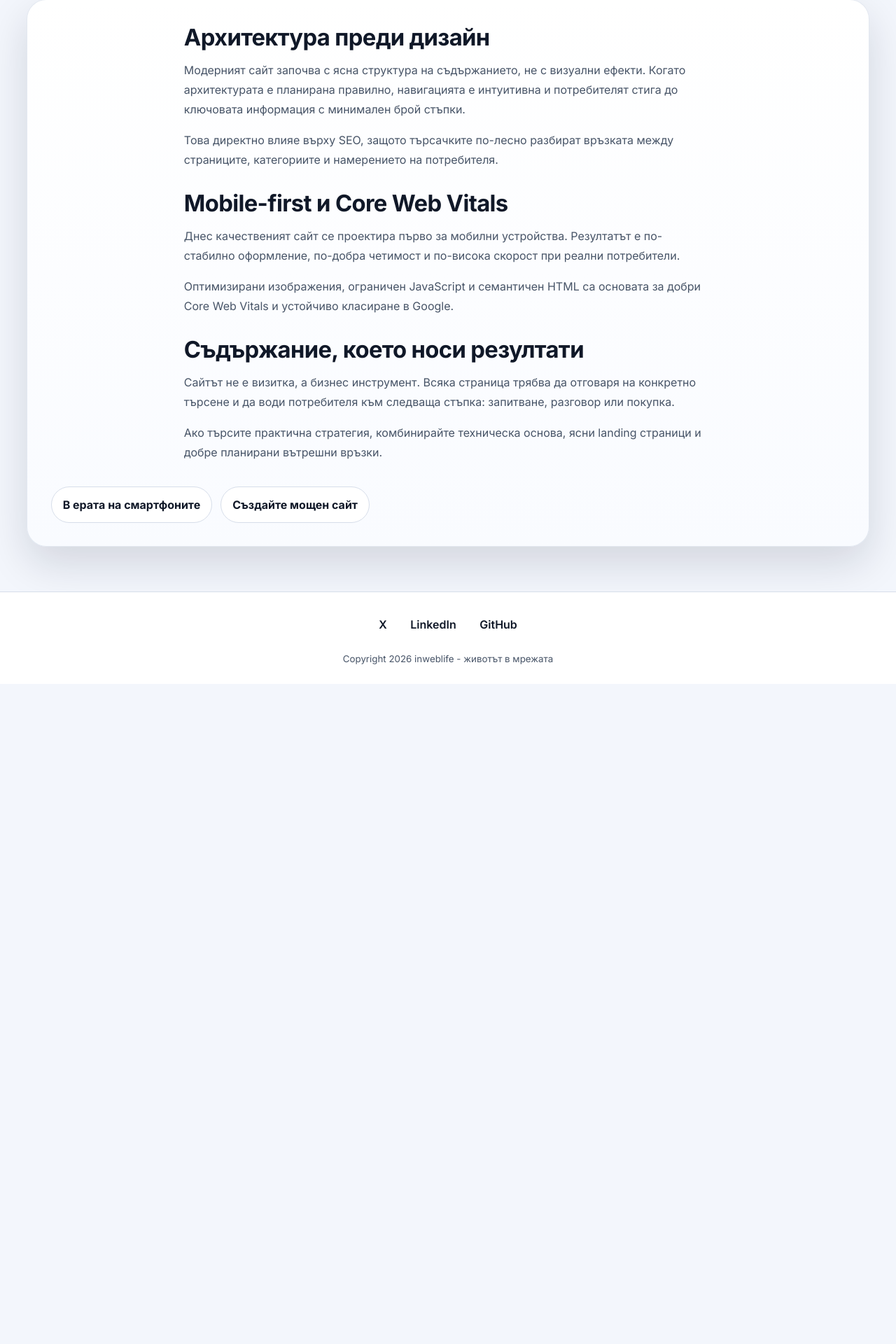
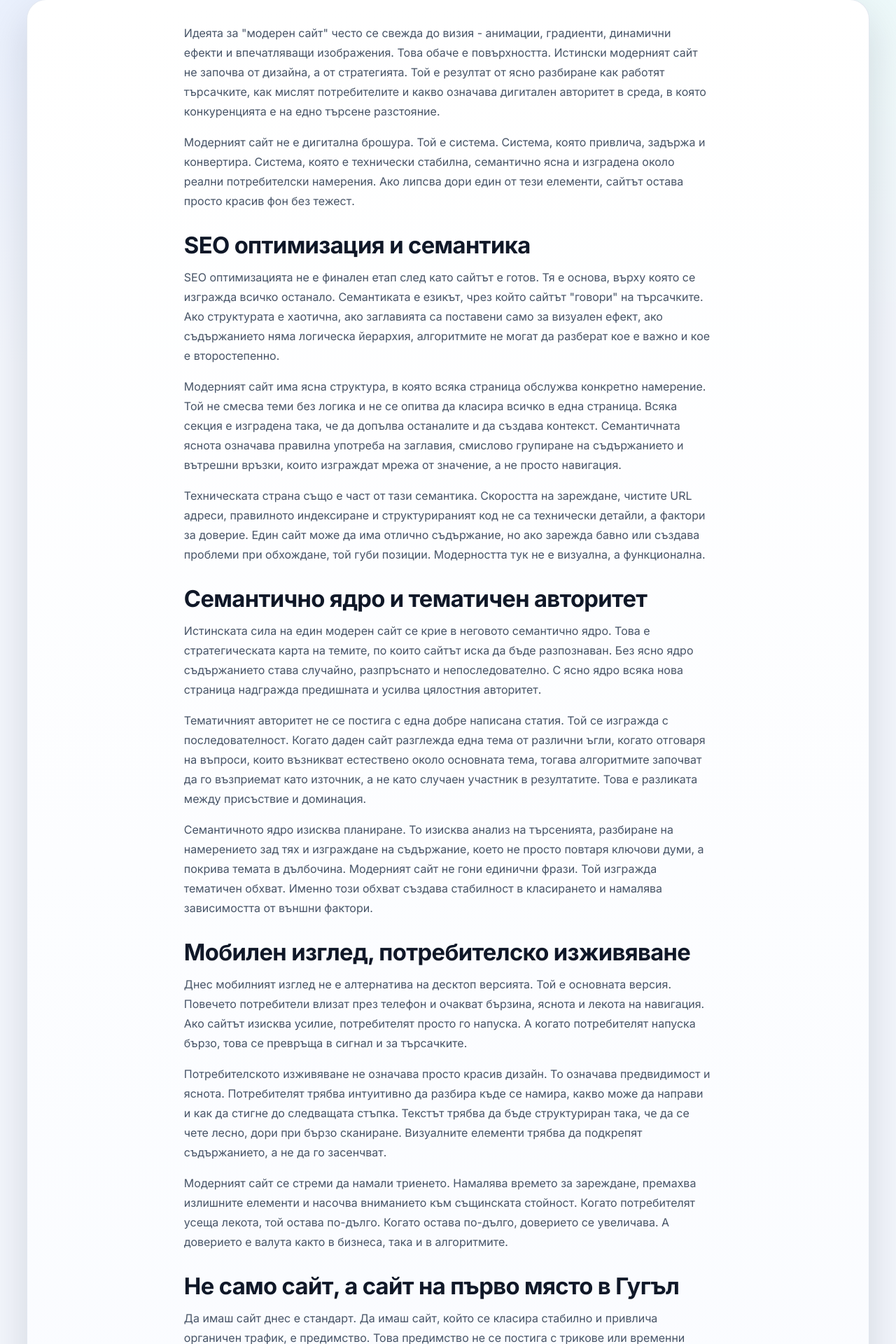
Before and after one commit to inweblife/inweblife, a Next.js app: page /modern-site in a window 1280 px wide. Shown: the part 636-2556 px from the top of the page at 70% size. Before the commit the page ends 1613 px from the top, so only its background shows below. Built offline with nearby package versions, Linux system fonts and the light colour scheme.

Commit message:
Update modern-site.js

```diff
--- a/pages/modern-site.js
+++ b/pages/modern-site.js
@@ -33,40 +33,119 @@ const ModernSite = () => {
 
         <article className={styles.article}>
           <section>
-            <h2>Архитектура преди дизайн</h2>
             <p>
-              Модерният сайт започва с ясна структура на съдържанието, не с визуални ефекти.
-              Когато архитектурата е планирана правилно, навигацията е интуитивна и потребителят
-              стига до ключовата информация с минимален брой стъпки.
+              Идеята за "модерен сайт" често се свежда до визия - анимации, градиенти, динамични
+              ефекти и впечатляващи изображения. Това обаче е повърхността. Истински модерният
+              сайт не започва от дизайна, а от стратегията. Той е резултат от ясно разбиране как
+              работят търсачките, как мислят потребителите и какво означава дигитален авторитет в
+              среда, в която конкуренцията е на едно търсене разстояние.
             </p>
             <p>
-              Това директно влияе върху SEO, защото търсачките по-лесно разбират връзката между
-              страниците, категориите и намерението на потребителя.
+              Модерният сайт не е дигитална брошура. Той е система. Система, която привлича,
+              задържа и конвертира. Система, която е технически стабилна, семантично ясна и
+              изградена около реални потребителски намерения. Ако липсва дори един от тези
+              елементи, сайтът остава просто красив фон без тежест.
             </p>
           </section>
 
           <section>
-            <h2>Mobile-first и Core Web Vitals</h2>
+            <h2>SEO оптимизация и семантика</h2>
             <p>
-              Днес качественият сайт се проектира първо за мобилни устройства. Резултатът е
-              по-стабилно оформление, по-добра четимост и по-висока скорост при реални потребители.
+              SEO оптимизацията не е финален етап след като сайтът е готов. Тя е основа, върху
+              която се изгражда всичко останало. Семантиката е езикът, чрез който сайтът "говори"
+              на търсачките. Ако структурата е хаотична, ако заглавията са поставени само за
+              визуален ефект, ако съдържанието няма логическа йерархия, алгоритмите не могат да
+              разберат кое е важно и кое е второстепенно.
             </p>
             <p>
-              Оптимизирани изображения, ограничен JavaScript и семантичен HTML са основата за
-              добри Core Web Vitals и устойчиво класиране в Google.
+              Модерният сайт има ясна структура, в която всяка страница обслужва конкретно
+              намерение. Той не смесва теми без логика и не се опитва да класира всичко в една
+              страница. Всяка секция е изградена така, че да допълва останалите и да създава
+              контекст. Семантичната яснота означава правилна употреба на заглавия, смислово
+              групиране на съдържанието и вътрешни връзки, които изграждат мрежа от значение, а не
+              просто навигация.
+            </p>
+            <p>
+              Техническата страна също е част от тази семантика. Скоростта на зареждане, чистите
+              URL адреси, правилното индексиране и структурираният код не са технически детайли, а
+              фактори за доверие. Един сайт може да има отлично съдържание, но ако зарежда бавно
+              или създава проблеми при обхождане, той губи позиции. Модерността тук не е визуална,
+              а функционална.
             </p>
           </section>
 
           <section>
-            <h2>Съдържание, което носи резултати</h2>
+            <h2>Семантично ядро и тематичен авторитет</h2>
             <p>
-              Сайтът не е визитка, а бизнес инструмент. Всяка страница трябва да отговаря на
-              конкретно търсене и да води потребителя към следваща стъпка: запитване, разговор или
-              покупка.
+              Истинската сила на един модерен сайт се крие в неговото семантично ядро. Това е
+              стратегическата карта на темите, по които сайтът иска да бъде разпознаван. Без ясно
+              ядро съдържанието става случайно, разпръснато и непоследователно. С ясно ядро всяка
+              нова страница надгражда предишната и усилва цялостния авторитет.
             </p>
             <p>
-              Ако търсите практична стратегия, комбинирайте техническа основа, ясни landing
-              страници и добре планирани вътрешни връзки.
+              Тематичният авторитет не се постига с една добре написана статия. Той се изгражда с
+              последователност. Когато даден сайт разглежда една тема от различни ъгли, когато
+              отговаря на въпроси, които възникват естествено около основната тема, тогава
+              алгоритмите започват да го възприемат като източник, а не като случаен участник в
+              резултатите. Това е разликата между присъствие и доминация.
+            </p>
+            <p>
+              Семантичното ядро изисква планиране. То изисква анализ на търсенията, разбиране на
+              намерението зад тях и изграждане на съдържание, което не просто повтаря ключови
+              думи, а покрива темата в дълбочина. Модерният сайт не гони единични фрази. Той
+              изгражда тематичен обхват. Именно този обхват създава стабилност в класирането и
+              намалява зависимостта от външни фактори.
+            </p>
+          </section>
+
+          <section>
+            <h2>Мобилен изглед, потребителско изживяване</h2>
+            <p>
+              Днес мобилният изглед не е алтернатива на десктоп версията. Той е основната версия.
+              Повечето потребители влизат през телефон и очакват бързина, яснота и лекота на
+              навигация. Ако сайтът изисква усилие, потребителят просто го напуска. А когато
+              потребителят напуска бързо, това се превръща в сигнал и за търсачките.
+            </p>
+            <p>
+              Потребителското изживяване не означава просто красив дизайн. То означава
+              предвидимост и яснота. Потребителят трябва интуитивно да разбира къде се намира,
+              какво може да направи и как да стигне до следващата стъпка. Текстът трябва да бъде
+              структуриран така, че да се чете лесно, дори при бързо сканиране. Визуалните
+              елементи трябва да подкрепят съдържанието, а не да го засенчват.
+            </p>
+            <p>
+              Модерният сайт се стреми да намали триенето. Намалява времето за зареждане, премахва
+              излишните елементи и насочва вниманието към същинската стойност. Когато потребителят
+              усеща лекота, той остава по-дълго. Когато остава по-дълго, доверието се увеличава. А
+              доверието е валута както в бизнеса, така и в алгоритмите.
+            </p>
+          </section>
+
+          <section>
+            <h2>Не само сайт, а сайт на първо място в Гугъл</h2>
+            <p>
+              Да имаш сайт днес е стандарт. Да имаш сайт, който се класира стабилно и привлича
+              органичен трафик, е предимство. Това предимство не се постига с трикове или временни
+              тактики. То се изгражда чрез системност.
+            </p>
+            <p>
+              Сайтът, който достига първите позиции, комбинира техническа стабилност,
+              стратегическо съдържание и ясно позициониране. Той не публикува хаотично, а следва
+              план. Не копира конкуренцията, а изгражда собствена рамка на темите. Не разчита
+              единствено на реклама, а създава органичен поток от трафик чрез стойност.
+            </p>
+            <p>
+              Модерният сайт не е еднократен проект. Той е процес. Процес на анализ, публикуване,
+              оптимизация и надграждане. Всеки нов текст, всяка нова страница и всяка подобрена
+              секция укрепват основата му. С времето този процес създава авторитет, а авторитетът
+              води до стабилни позиции.
+            </p>
+            <p>
+              В крайна сметка въпросът не е как да направим "модерен" сайт визуално. Въпросът е
+              как да изградим дигитална структура, която работи дългосрочно. Когато стратегията,
+              семантиката и потребителското изживяване са в синхрон, резултатът не е просто сайт.
+              Резултатът е актив, който расте с времето и заема място там, където бизнесът иска да
+              бъде - на първа страница.
             </p>
           </section>
 
```
